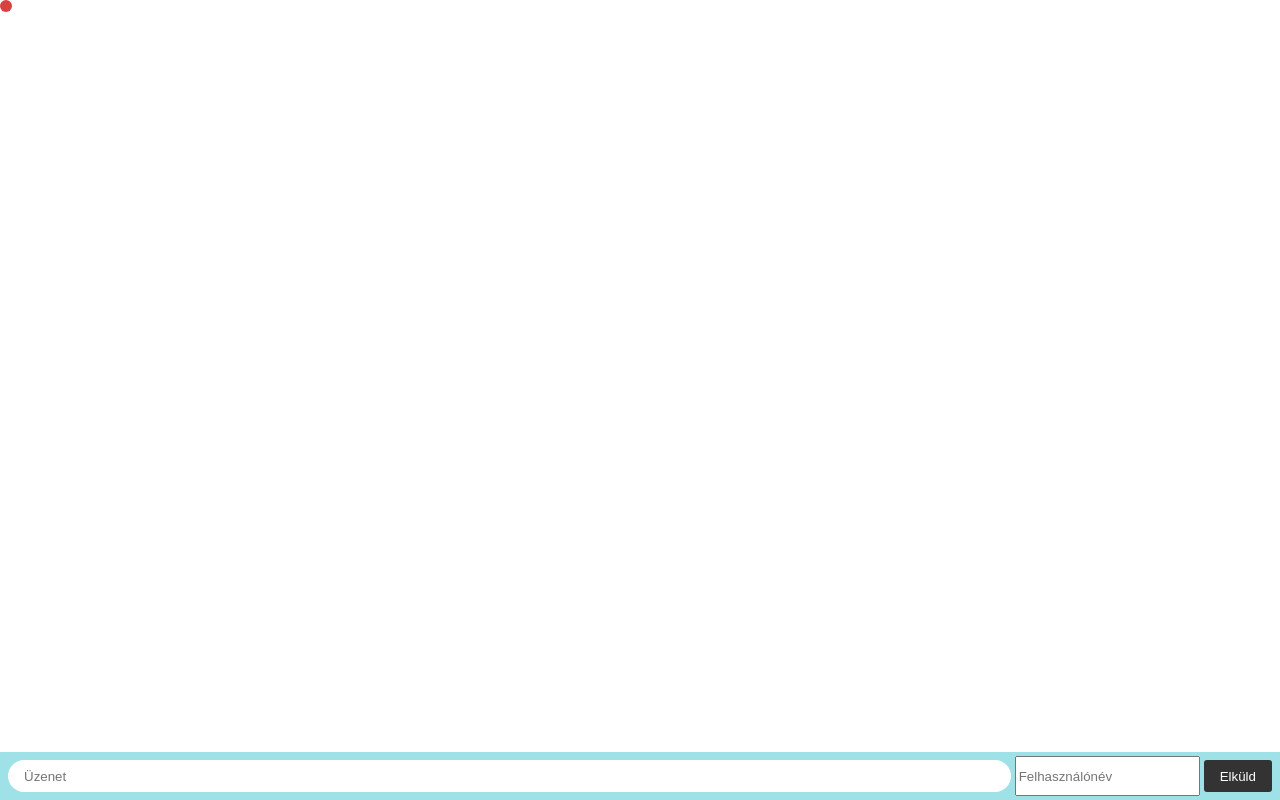
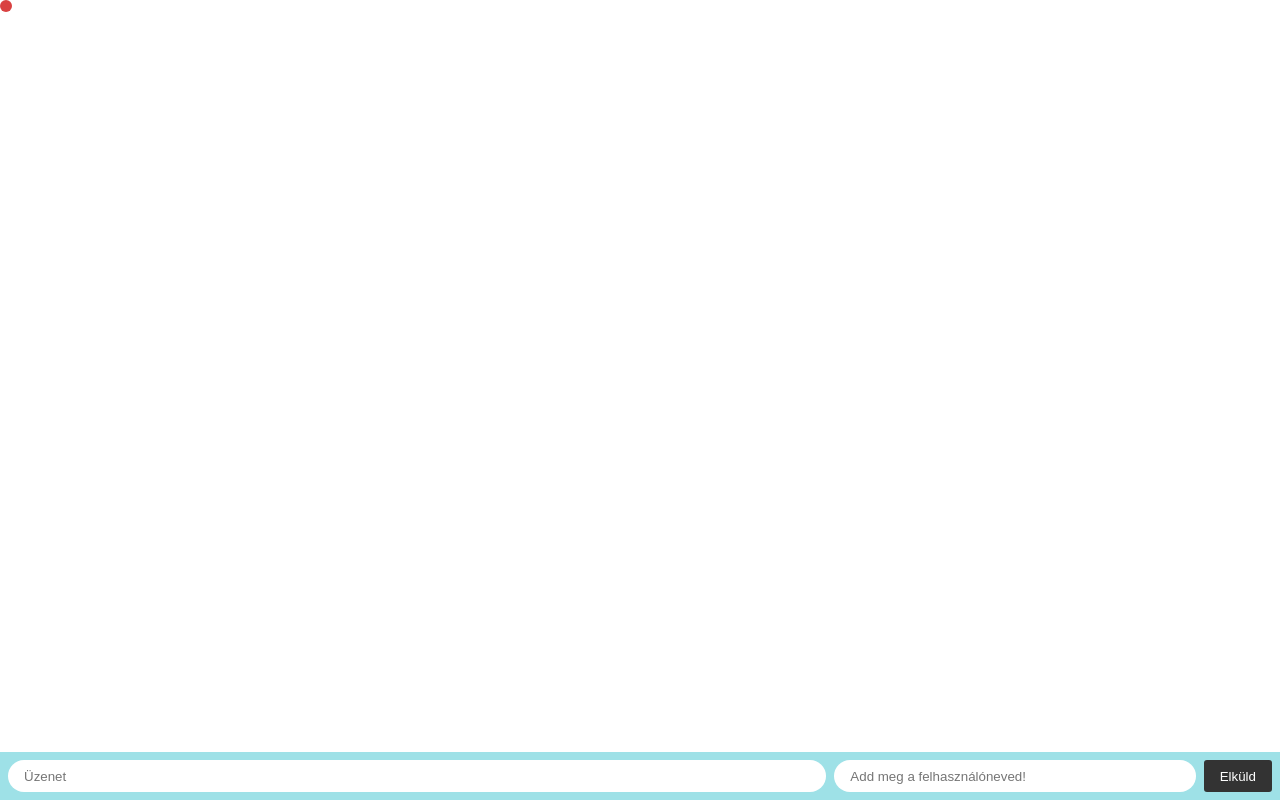
Before and after one commit to buzapeter12345/chat, a website: page client/index.html in a window 1280 px wide. Drawn offline with nearby package versions, Linux system fonts and the light colour scheme; no server answers.

Commit message:
update 1.1

```diff
--- a/client/index.html
+++ b/client/index.html
@@ -11,7 +11,11 @@
     <ul id="messages"></ul>
     <form id="form" action="">
       <input id="input" autocomplete="off" placeholder="Üzenet" />
-      <input id="username" autocomplete="off" placeholder="Felhasználónév" />
+      <input
+        id="username"
+        autocomplete="off"
+        placeholder="Add meg a felhasználóneved!"
+      />
       <button>Elküld</button>
     </form>
     <script src="/socket.io/socket.io.js"></script>
--- a/client/style.css
+++ b/client/style.css
@@ -1,7 +1,8 @@
 body {
   margin: 0;
   padding-bottom: 3rem;
-    font-family: -apple-system, BlinkMacSystemFont, "Segoe UI", Roboto, Helvetica, Arial, sans-serif;
+  font-family: -apple-system, BlinkMacSystemFont, "Segoe UI", Roboto, Helvetica,
+    Arial, sans-serif;
 }
 
 #form {
@@ -29,7 +30,15 @@ body {
   outline: none;
 }
 
-#form>button {
+#username {
+  border: none;
+  padding: 0 1rem;
+  border-radius: 2rem;
+  flex-grow: 0.25;
+  margin: 0.25rem;
+}
+
+#form > button {
   background: #333;
   border: none;
   padding: 0 1rem;
@@ -39,10 +48,10 @@ body {
   color: #fff;
   cursor: pointer;
 }
-#form>button:hover {
+#form > button:hover {
   background: #453f3f;
 }
-#form>button:active {
+#form > button:active {
   background: #856565;
 }
 
@@ -52,14 +61,14 @@ body {
   padding: 0;
 }
 
-#messages>li {
+#messages > li {
   padding: 0.5rem 1rem;
   background: #ecf7f8;
-    font-family: 'Courier New', Courier, monospace;
+  font-family: "Courier New", Courier, monospace;
   font-size: 10px;
 }
 
-#messages>li:nth-child(odd) {
+#messages > li:nth-child(odd) {
   background: #f8ecec;
 }
 
--- a/package.json
+++ b/package.json
@@ -4,7 +4,7 @@
   "description": "",
   "main": "server.js",
   "scripts": {
-    "start": "node server.js"
+    "dev": "nodemon server.js"
   },
   "repository": {
     "type": "git",
```
Also changed, not shown: server.js (+5 -2 lines). Lines whose indentation alone changed are shown as unchanged.
